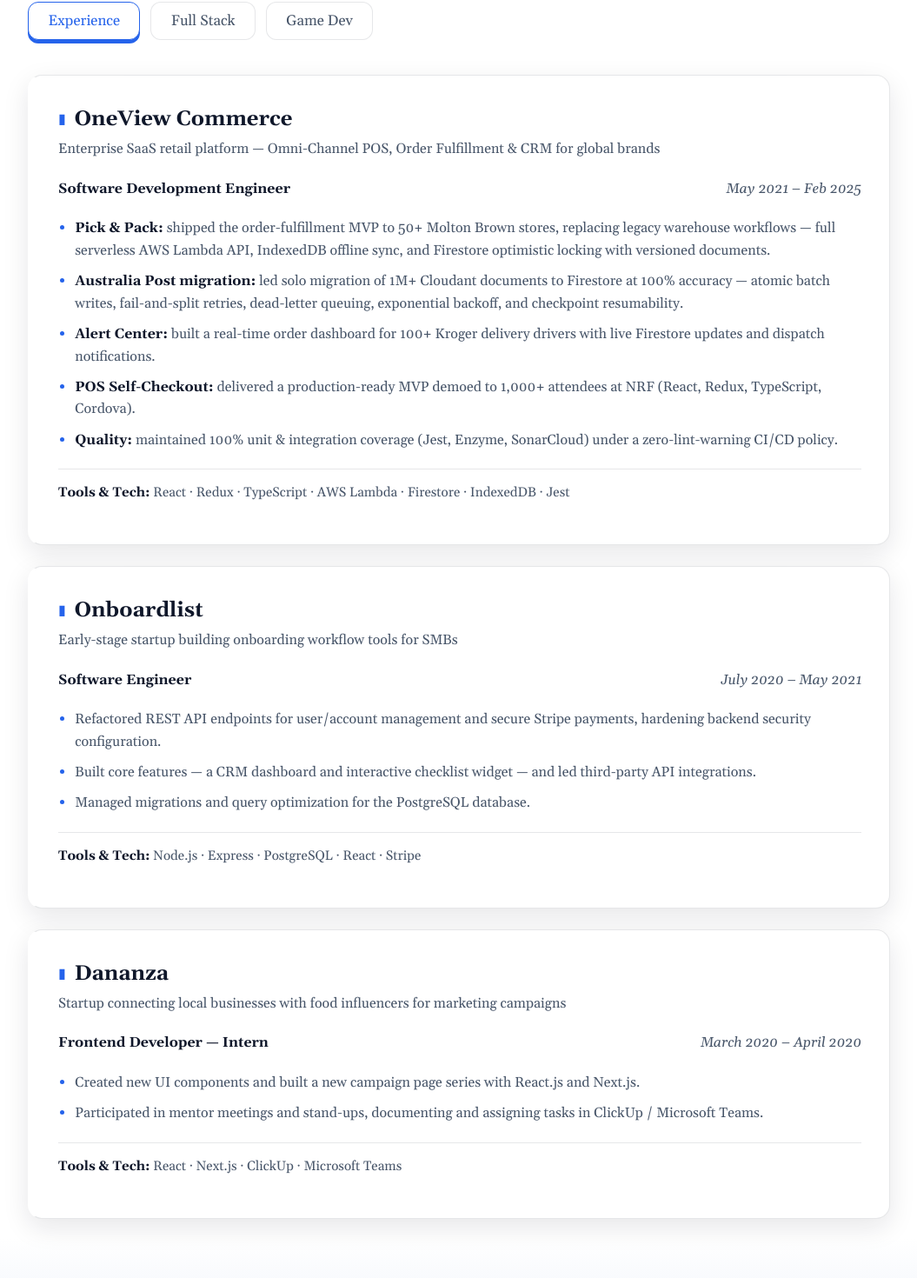
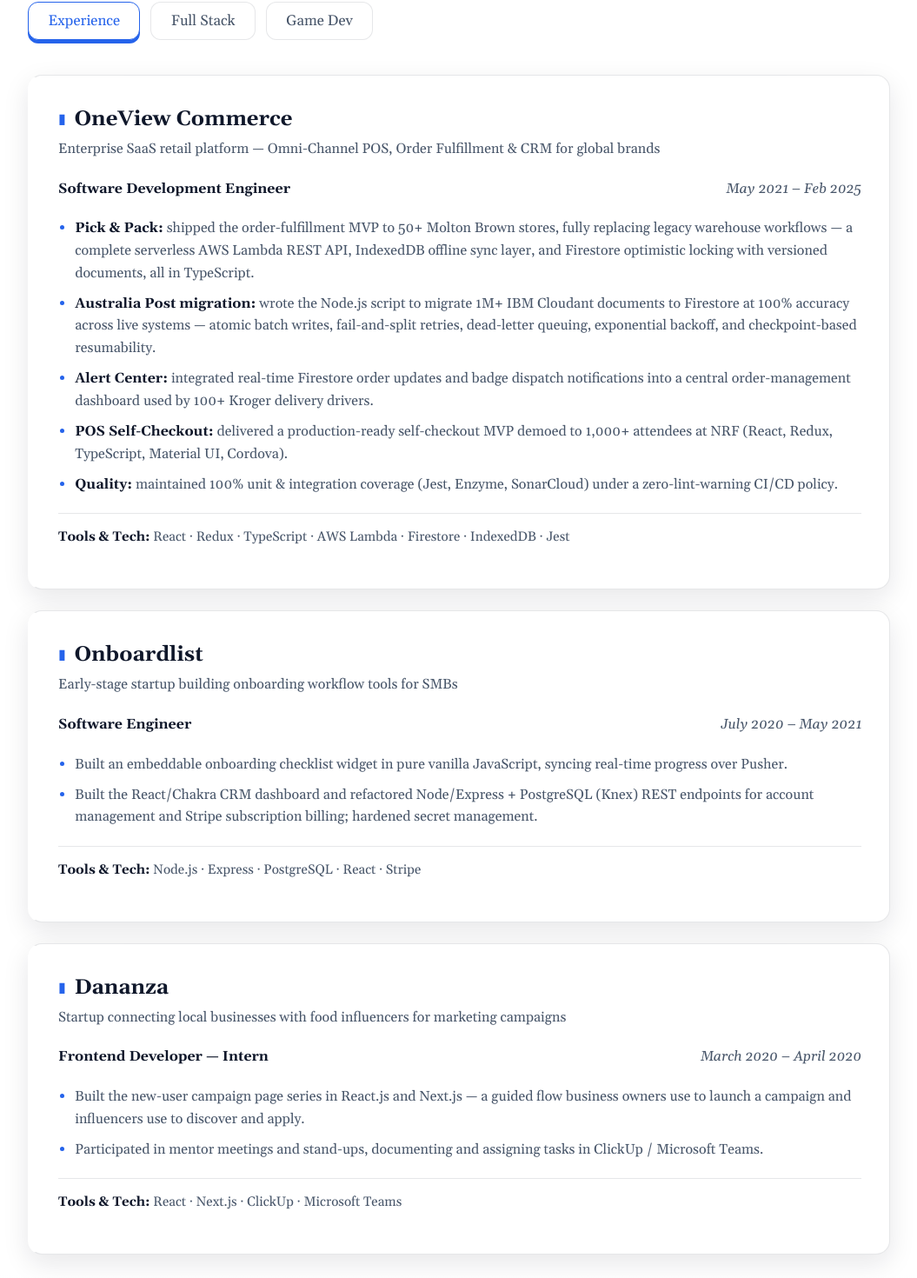
Before and after one commit to a1clark1a/Portfolio, a React (Vite) app: page / in a window 1280 px wide. Shown: the part 3275-4745 px from the top of the page at 87% size, without its empty margins (112-1167 px from the left). Built offline with nearby package versions, Linux system fonts and the light colour scheme.

Commit message:
experience update

```diff
--- a/src/Projects/ProjectList.jsx
+++ b/src/Projects/ProjectList.jsx
@@ -48,24 +48,26 @@
       bullets: [
         <>
           <b>Pick &amp; Pack:</b> shipped the order-fulfillment MVP to 50+ Molton
-          Brown stores, replacing legacy warehouse workflows — full serverless
-          AWS Lambda API, IndexedDB offline sync, and Firestore optimistic
-          locking with versioned documents.
+          Brown stores, fully replacing legacy warehouse workflows — a complete
+          serverless AWS Lambda REST API, IndexedDB offline sync layer, and
+          Firestore optimistic locking with versioned documents, all in
+          TypeScript.
         </>,
         <>
-          <b>Australia Post migration:</b> led solo migration of 1M+ Cloudant
-          documents to Firestore at 100% accuracy — atomic batch writes,
-          fail-and-split retries, dead-letter queuing, exponential backoff, and
-          checkpoint resumability.
+          <b>Australia Post migration:</b> wrote the Node.js script to migrate
+          1M+ IBM Cloudant documents to Firestore at 100% accuracy across live
+          systems — atomic batch writes, fail-and-split retries, dead-letter
+          queuing, exponential backoff, and checkpoint-based resumability.
         </>,
         <>
-          <b>Alert Center:</b> built a real-time order dashboard for 100+ Kroger
-          delivery drivers with live Firestore updates and dispatch
-          notifications.
+          <b>Alert Center:</b> integrated real-time Firestore order updates and
+          badge dispatch notifications into a central order-management dashboard
+          used by 100+ Kroger delivery drivers.
         </>,
         <>
-          <b>POS Self-Checkout:</b> delivered a production-ready MVP demoed to
-          1,000+ attendees at NRF (React, Redux, TypeScript, Cordova).
+          <b>POS Self-Checkout:</b> delivered a production-ready self-checkout
+          MVP demoed to 1,000+ attendees at NRF (React, Redux, TypeScript,
+          Material UI, Cordova).
         </>,
         <>
           <b>Quality:</b> maintained 100% unit &amp; integration coverage (Jest,
@@ -84,14 +86,14 @@
       date: "July 2020 – May 2021",
       bullets: [
         <>
-          Refactored REST API endpoints for user/account management and secure
-          Stripe payments, hardening backend security configuration.
+          Built an embeddable onboarding checklist widget in pure vanilla
+          JavaScript, syncing real-time progress over Pusher.
         </>,
         <>
-          Built core features — a CRM dashboard and interactive checklist widget
-          — and led third-party API integrations.
+          Built the React/Chakra CRM dashboard and refactored Node/Express +
+          PostgreSQL (Knex) REST endpoints for account management and Stripe
+          subscription billing; hardened secret management.
         </>,
-        <>Managed migrations and query optimization for the PostgreSQL database.</>,
       ],
       tools: "Node.js · Express · PostgreSQL · React · Stripe",
     },
@@ -104,8 +106,9 @@
       date: "March 2020 – April 2020",
       bullets: [
         <>
-          Created new UI components and built a new campaign page series with
-          React.js and Next.js.
+          Built the new-user campaign page series in React.js and Next.js — a
+          guided flow business owners use to launch a campaign and influencers
+          use to discover and apply.
         </>,
         <>
           Participated in mentor meetings and stand-ups, documenting and
```
